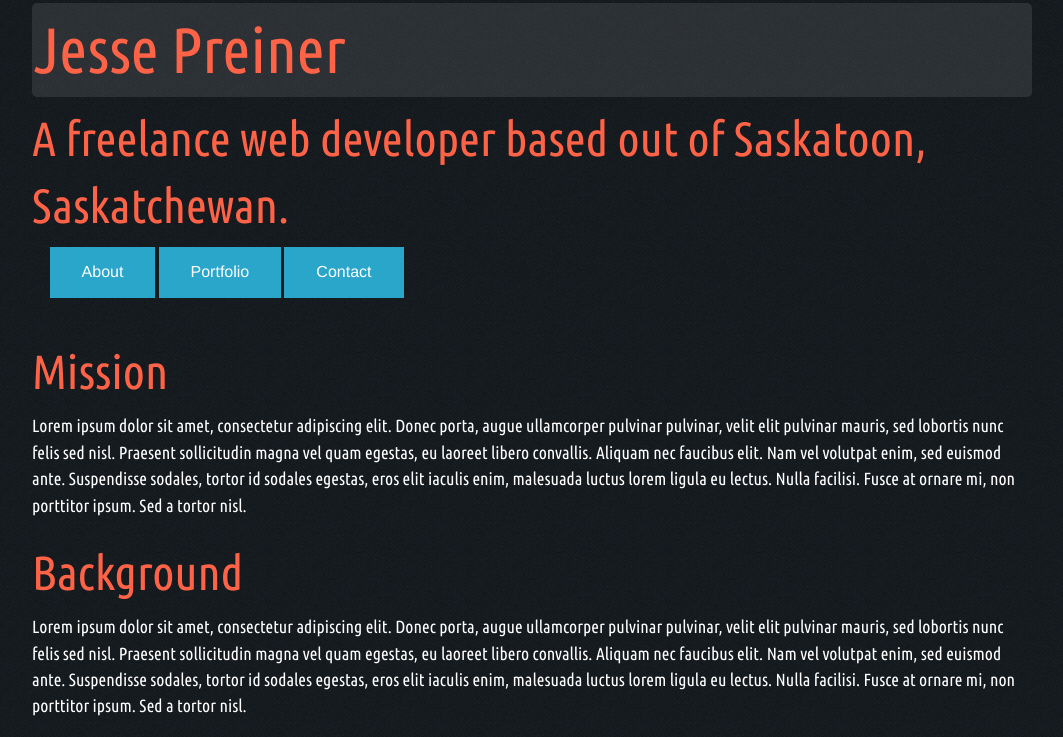
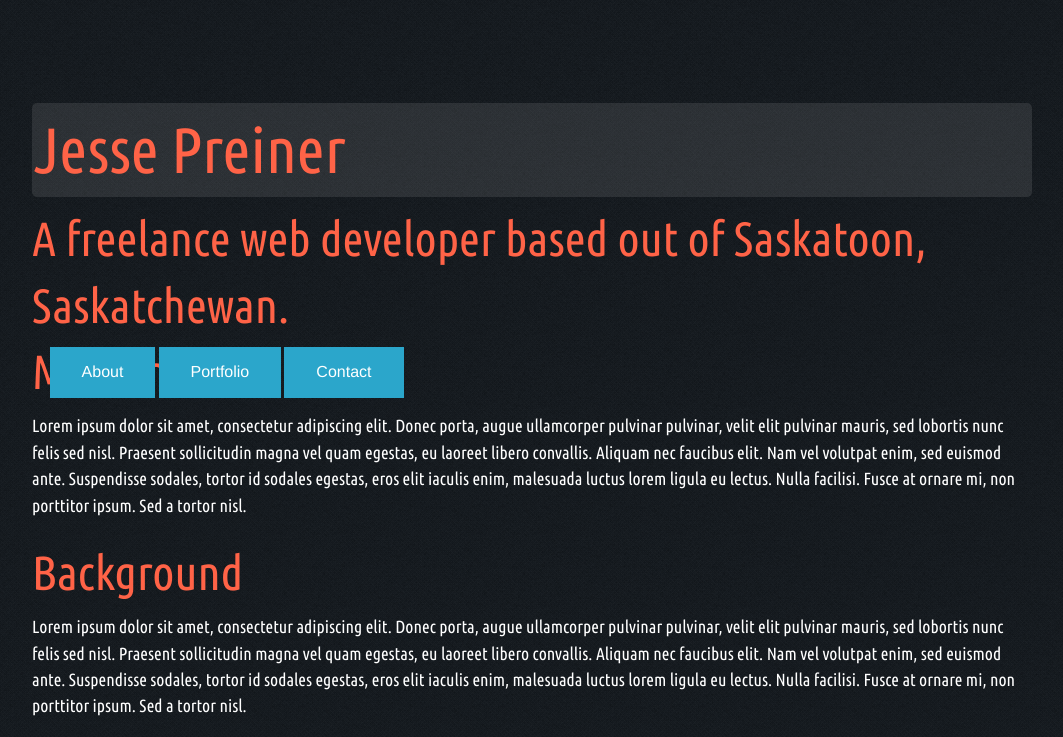
Before and after one commit to JessePreiner/jessepreiner, a plain HTML site: page index.html in a window 1280 px wide. Shown: the top 737 px of the page, without its empty margins (108-1171 px from the left). Drawn offline with Linux system fonts and the light colour scheme.

Commit message:
put wrapper inside sections for fullscreen background image

```diff
--- a/css/style.css
+++ b/css/style.css
@@ -38,6 +38,13 @@ p {
 /* Navigation */
 
 /* Home */
+#home {
+    height: 100%;
+}
+#home-content {
+    top: 100px;
+    position: relative;
+}
 div h1 {
     background-color: rgba(240,240,240, 0.1);
     padding: 2px;
```
